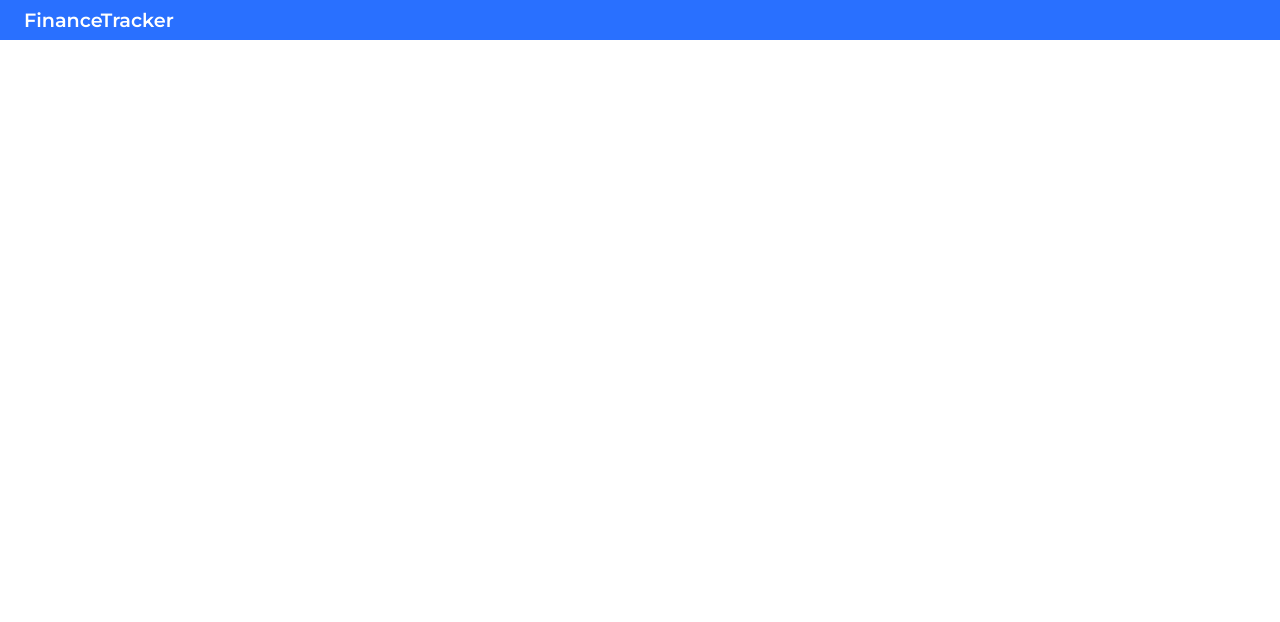
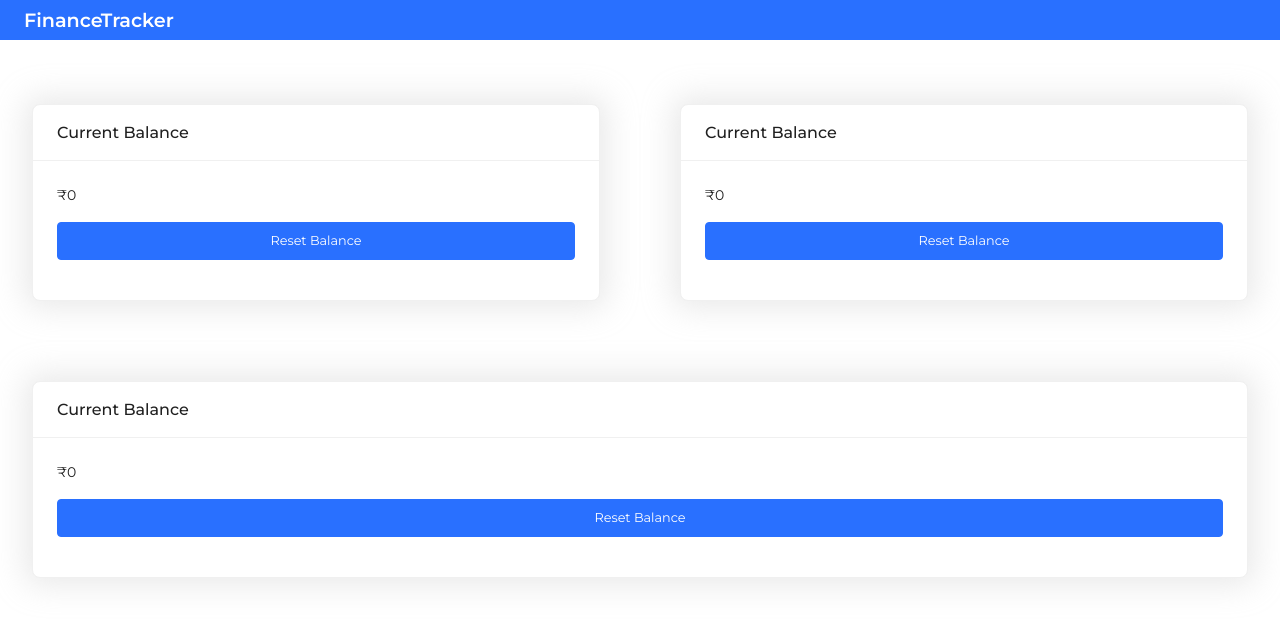
Before and after one commit to abhishek-rathod1/FinanceTracker, a React (Vite) app: page /dashboard in a window 1280 px wide. Shown: the top 622 px of the page. Built offline with nearby package versions, Linux system fonts and the light colour scheme; no server answers.

Commit message:
created card in dashboard

```diff
--- a/package.json
+++ b/package.json
@@ -10,6 +10,7 @@
     "preview": "vite preview"
   },
   "dependencies": {
+    "antd": "^5.26.4",
     "firebase": "^11.10.0",
     "react": "^19.1.0",
     "react-dom": "^19.1.0",
--- /dev/null
+++ b/src/components/Cards/index.jsx
@@ -0,0 +1,26 @@
+import React from "react";
+import "./styles.css";
+import { Card, Row } from "antd";
+import Button from "../Button";
+const Cards = () => {
+  return (
+    <div>
+      <Row className="my-row">
+        <Card className="my-card" title="Current Balance">
+          <p>₹0</p>
+          <Button text={"Reset Balance"} blue={true}></Button>
+        </Card>
+        <Card className="my-card" title="Current Balance">
+          <p>₹0</p>
+          <Button text={"Reset Balance"} blue={true}></Button>
+        </Card>
+        <Card className="my-card" title="Current Balance">
+          <p>₹0</p>
+          <Button text={"Reset Balance"} blue={true}></Button>
+        </Card>
+      </Row>
+    </div>
+  );
+};
+
+export default Cards;
--- /dev/null
+++ b/src/components/Cards/styles.css
@@ -0,0 +1,28 @@
+.my-card{
+  box-shadow: var(--shadow);
+  min-width: 400px;
+  /* padding: 0.2rem !important; */
+  font-family: 'Montserrat', sans-serif ;
+  border-radius: 0.5rem;
+  flex: 1;
+  margin: 2rem;
+}
+.ant-card-head-title{
+  margin: 0rem !important;
+  font-weight: 500;
+}
+.my-row{
+  display: flex;
+  justify-content: space-between;
+  align-items: center;
+  /* width: 90%; */
+  margin: 2rem auto;
+  flex-wrap: wrap;
+  gap: 16px;
+
+
+}
+
+.my-card p{
+  margin: 0;
+}
--- a/src/pages/Dashboard.jsx
+++ b/src/pages/Dashboard.jsx
@@ -1,10 +1,12 @@
 import React from 'react'
 import Header from '../components/Header'
+import Cards from '../components/Cards'
 
 const Dashboard = () => {
   return (
     <div>
       <Header/>
+      <Cards/>
     </div>
   )
 }
```
Also changed, not shown: 1 other file (tests, documents, lock files or other folders).
